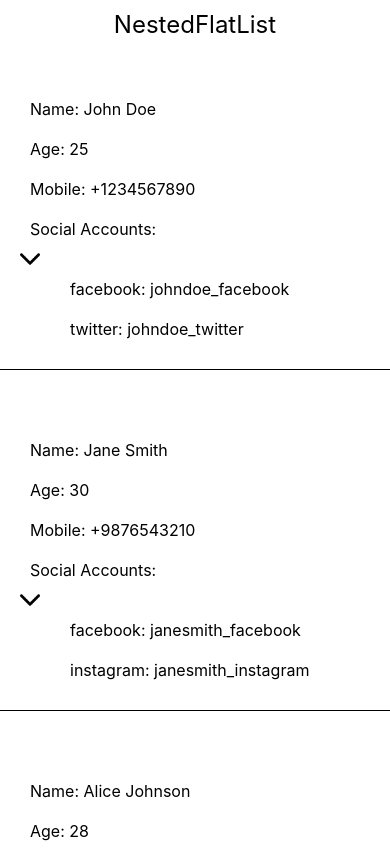
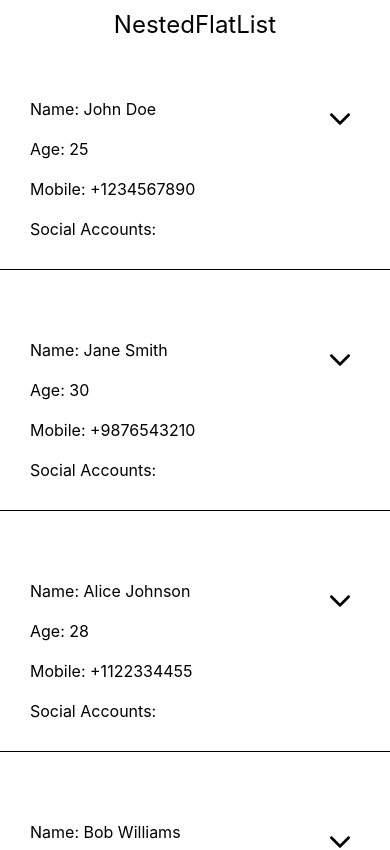
Before and after one commit to Ravindersharma83/NativeComponents, a React Native app: screen / in a window 390 px wide. Shown: the top 850 px of the page. Built offline with nearby package versions, Linux system fonts and the light colour scheme.

Commit message:
4- Expanded Flatlist

```diff
--- a/src/Components/NestedFlatList.js
+++ b/src/Components/NestedFlatList.js
@@ -1,34 +1,59 @@
-import { FlatList, Image, StyleSheet, Text, View } from 'react-native';
-import React from 'react';
+import { FlatList, Image, StyleSheet, Text, TouchableOpacity, TouchableWithoutFeedback, View } from 'react-native';
+import React, { useState } from 'react';
 import Users from './Users';
 
 const NestedFlatList = () => {
+  const [userData, setUserData] = useState(Users);
+  const [selectedUserIndex, setSelectedUserIndex] = useState(null);
+
+  const select = (index) => {
+    setSelectedUserIndex((prevIndex) => (prevIndex === index ? null : index));
+  };
+
   return (
     <View>
       <Text style={{ fontSize: 24, textAlign: 'center', margin: 10 }}>NestedFlatList</Text>
       <FlatList
-        data={Users}
-        renderItem={({ item,index }) => {
+        data={userData}
+        renderItem={({ item, index }) => {
           return (
-            <View style={{ borderBottomColor: '#000', borderBottomWidth: 0.5, marginBottom: 20, marginTop: 20 , padding:20, elevation:3}}>
-              <Text style={{fontSize:16,padding:10}}>Name: {item.name}</Text>
-              <Text style={{fontSize:16,padding:10}}>Age: {item.age}</Text>
-              <Text style={{fontSize:16,padding:10}}>Mobile: {item.mobile}</Text>
-              <Text style={{fontSize:16,padding:10}}>Social Accounts: </Text><Image style={{height:20,width:20}} source={require('../images/down.png')}/>
+            <View style={{ borderBottomColor: '#000', borderBottomWidth: 0.5, marginBottom: 20, marginTop: 20, padding: 20, elevation: 3 }}>
+              <TouchableOpacity activeOpacity={.2} onPress={() => select(index)}>
+                <Text style={{ fontSize: 16, padding: 10 }}>Name: {item.name}</Text>
+                <Text style={{ fontSize: 16, padding: 10 }}>Age: {item.age}</Text>
+                <Text style={{ fontSize: 16, padding: 10 }}>Mobile: {item.mobile}</Text>
+                <Text style={{ fontSize: 16, padding: 10 }}>Social Accounts: </Text>
+                {selectedUserIndex === index && (
                   <FlatList
                     data={Object.entries(item.socialAccounts)}
-                renderItem={({ item: [platform, account], index }) => {
+                    renderItem={({ item: [platform, account] }) => {
                       return (
-                    <View style={{flex:1}}>
-                      <Text style={{marginLeft:40,padding:10,fontSize:16}}>{platform}: {account}</Text>
+                        <View style={{ flex: 1 }}>
+                          <Text style={{ marginLeft: 40, padding: 10, fontSize: 16 }}>
+                            {platform}: {account}
+                          </Text>
                         </View>
                       );
                     }}
+                    keyExtractor={(item, index) => index.toString()}
                   />
-
+                )}
+                {selectedUserIndex === index ? (
+                  <Image
+                    style={{ height: 20, width: 20, position: 'absolute', top: 20, right: 20 }}
+                    source={require('../images/up.png')}
+                  />
+                ) : (
+                  <Image
+                    style={{ height: 20, width: 20, position: 'absolute', top: 20, right: 20 }}
+                    source={require('../images/down.png')}
+                  />
+                )}
+              </TouchableOpacity>
             </View>
           );
         }}
+        keyExtractor={(item, index) => index.toString()}
       />
     </View>
   );
```
Lines whose indentation alone changed are shown as unchanged.
